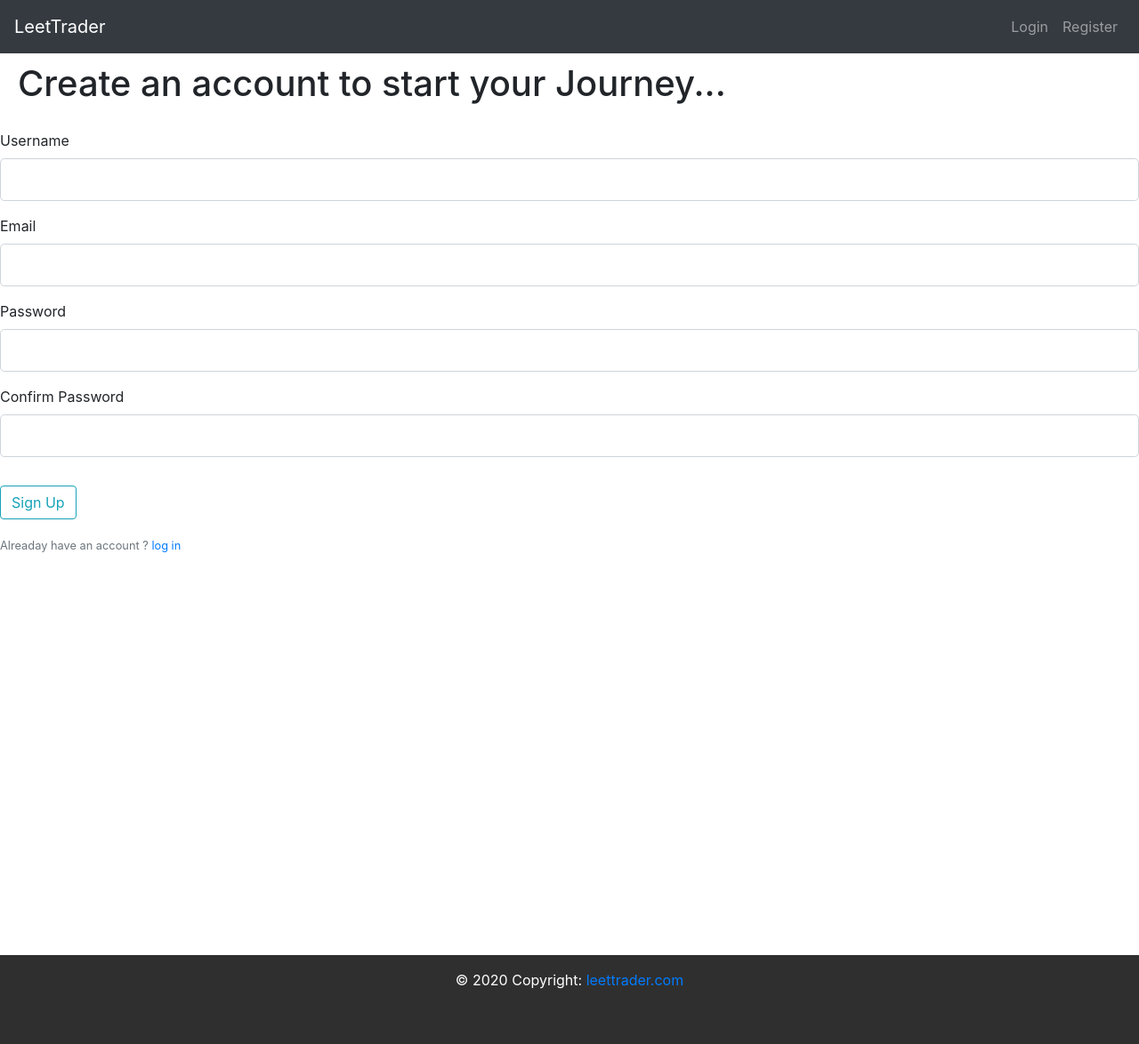
After one commit to fongchinghinunsw/LeetTrader, a Flask app: page /register in a window 1280 px wide. The commit adds this page. Shown: the whole page at 89% size. Run offline with Flask 2, Linux system fonts and the light colour scheme; some libraries are stand-ins or nearby versions.

Commit message:
adding login and register

```diff
--- /dev/null
+++ b/leettrader/main/forms.py
@@ -0,0 +1,20 @@
+from flask_wtf import FlaskForm
+from wtforms import StringField, PasswordField, SubmitField, BooleanField
+from wtforms.validators import DataRequired, Length, Email, EqualTo
+
+# forms for login and regsiter account
+class RegisterForm(FlaskForm):
+  username = StringField('Username', validators=[DataRequired(), Length(min=3, max=25)])
+  email = StringField('Email', validators=[DataRequired(), Email()])
+  password = PasswordField('Password', validators=[DataRequired()])
+  confirm_password = PasswordField('Confirm Password', validators=[DataRequired(), EqualTo('password')])
+
+  submit = SubmitField('Sign Up')
+
+
+class LoginForm(FlaskForm):
+  email = StringField('Email', validators=[DataRequired(), Email()])
+  password = PasswordField('Password', validators=[DataRequired()])
+  remember = BooleanField('Remember Me')
+
+  submit = SubmitField('Log in')
--- a/leettrader/main/routes.py
+++ b/leettrader/main/routes.py
@@ -1,7 +1,26 @@
-from flask import render_template, Blueprint
+from flask import Flask, render_template, url_for, flash, redirect, Blueprint
+from leettrader.main.forms import LoginForm, RegisterForm
+from leettrader.models import User
+from leettrader import db
 
 main = Blueprint('main', __name__)
 
 @main.route("/")
 def home():
   return render_template('landing.html')
+
+@main.route("/register", methods=['GET', 'POST'])
+def register():
+  rform = RegisterForm()
+  if rform.validate_on_submit:
+    print('sd')
+  #   user = User(username=rform.username.data, email=rform.email.data, password=rform, balance=1000000.0)
+  #   db.session.add(user)
+  #   db.session.commit()
+  #   return redirect(url_for('login'))
+  return render_template('register.html', title='register', form=rform)
+
+@main.route("/login", methods=['GET', 'POST'])
+def login():
+  login_form = LoginForm()
+  return render_template('login.html', title='login', form=login_form)
--- a/leettrader/models.py
+++ b/leettrader/models.py
@@ -19,9 +19,6 @@ watchlist_items = db.Table('watchlist_items',
                   db.Column('watchlist_id', db.Integer, db.ForeignKey('watchlist.id'), primary_key=True),
                   db.Column('stock_id', db.Integer, db.ForeignKey('stock.id'), primary_key=True)
                   )
-
-  def getUserName():
-    return self.username;
 
 
 class Watchlist(db.Model):
--- a/leettrader/static/main.css
+++ b/leettrader/static/main.css
@@ -69,3 +69,10 @@
   position: relative;
   top: 450px;
 }
+
+.input-item {
+  background: #fff;
+  color: #333;
+  padding: 14.5px 0px 15px 9px;
+  border-radius: 5px 0px 0px 5px;
+}
--- a/leettrader/templates/layout.html
+++ b/leettrader/templates/layout.html
@@ -16,10 +16,10 @@
       <div class="navbar-collapse collapse w-100 order-3 dual-collapse2">
 	<ul class="navbar-nav ml-auto">
 	  <li class="nav-item">
-	    <a class="nav-link" href="#">Login</a>
+	    <a class="nav-link" href="/login">Login</a>
 	  </li>
 	  <li class="nav-item">
-	    <a class="nav-link" href="#">Register</a>
+	    <a class="nav-link" href="/register">Register</a>
 	  </li>
 	</ul>
       </div>
--- /dev/null
+++ b/leettrader/templates/register.html
@@ -0,0 +1,48 @@
+{% extends "layout.html" %}
+{% block content %}
+<div id='landing-container'>
+  <!-- <div id='landing-img'></div> -->
+  <!-- <div class="clear"></div> -->
+  <!-- <div id='landing-subsection-0'> -->
+  <!-- <div class="jumbotron" style="padding-left:20px"></div> -->
+  <h1 class="display-5" style="padding-top:70px; padding-bottom: 20px; padding-left: 20px;">Create an account to start your Journey...</h1>
+  <div>
+    <form method="POST" action="">
+      <!-- protect our form from certain attacks -->
+      {{ form.hidden_tag() }}
+      <!-- Bootstrap stuff -->
+      <fieldset class="form-group">
+        <div class="form-group">
+          {{ form.username.label(class="form-control-label") }}
+          {{ form.username(class="form-control form-control-lg") }}
+        </div>
+        <div class="form-group">
+          {{ form.email.label(class="form-control-label") }}
+          {{ form.email(class="form-control form-control-lg") }}
+        </div>
+        <div class="form-group">
+          {{ form.password.label(class="form-control-label") }}
+          {{ form.password(class="form-control form-control-lg") }}
+        </div>
+        <div class="form-group">
+          {{ form.confirm_password.label(class="form-control-label") }}
+          {{ form.confirm_password(class="form-control form-control-lg") }}
+        </div>
+      </fieldset>
+      <div class="form-group">
+          {{ form.submit(class="btn btn-outline-info") }}
+      </div>
+    </form>
+  </div>
+
+  <small class="text-muted">
+    Alreaday have an account ? <a href="/login">log in</a>
+  </small>
+
+  <footer id='footer'>
+    <div class="footer-copyright text-center py-3" style="color: white;">
+      © 2020 Copyright:<a href="/"> leettrader.com</a>
+    </div>
+  </footer>
+</div>
+{% endblock content %}
```
Also changed, not shown: leettrader/templates/login.html (added, +36 -0 lines), requirements.txt (added, +10 -0 lines), 2 other files.
